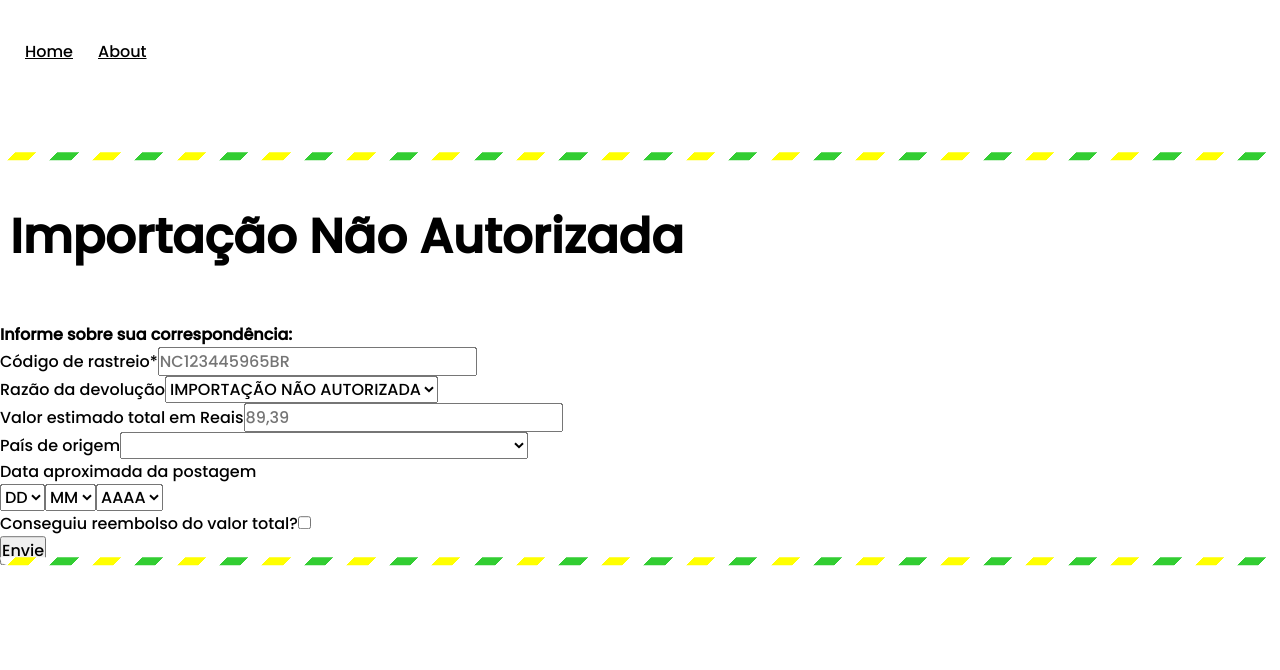
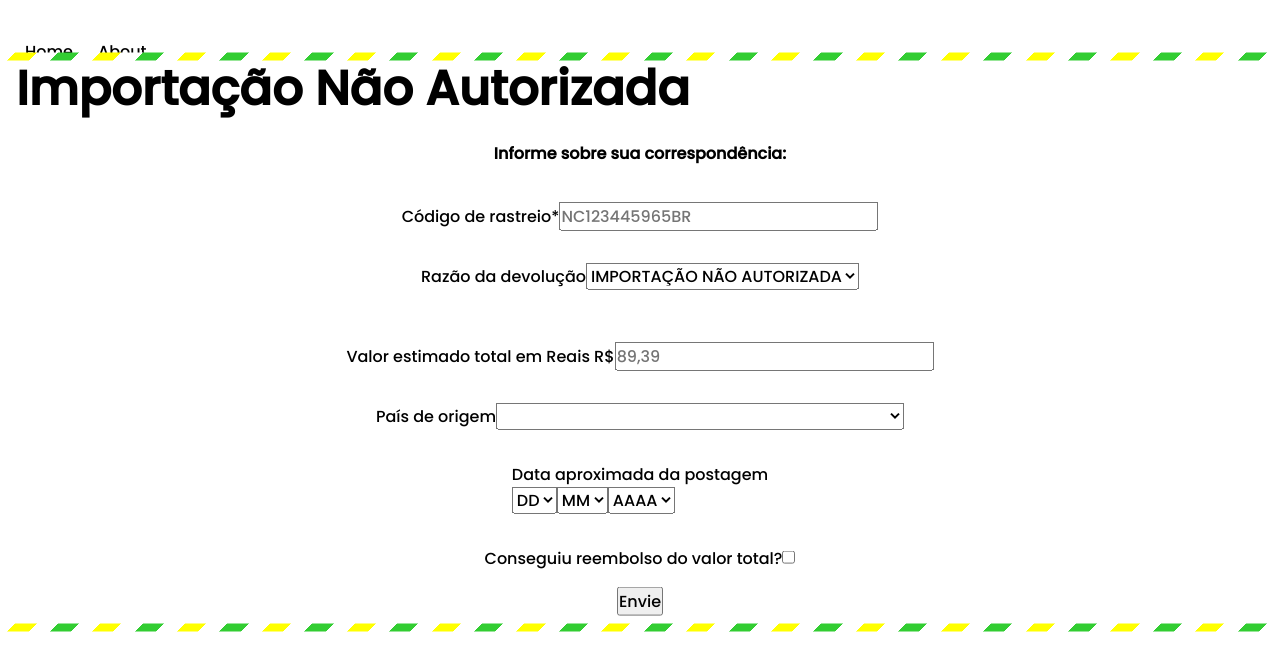
Before and after one commit to spiceee/bpon, a React app in the folder client/: page / in a window 1280 px wide. Shown: the top 670 px of the page. Built offline with nearby package versions, Linux system fonts and the light colour scheme.

Commit message:
Tweak form

```diff
--- a/client/src/components/Form.tsx
+++ b/client/src/components/Form.tsx
@@ -42,19 +42,24 @@ const Form: React.FC = () => {
         },
     });
 
-    const onSubmit = async (formData: any) => {};
+    const onSubmit = async (formData: any) => {
+        console.log(formData);
+    };
 
     return (
         <>
-            <h2>Informe sobre sua correspondência:</h2>
             <form onSubmit={handleSubmit(onSubmit)}>
-                <div>
+                <h2>Informe sobre sua correspondência:</h2>
+
+                <div className="requiredFields">
                     <div className="inputWrapper">
                         <label htmlFor="code">Código de rastreio*</label>
                         <input
                             {...register('code', {
                                 required: true,
+                                pattern: /[0-9A-Za-z]+/,
                             })}
+                            id="code"
                             type="text"
                             placeholder="NC123445965BR"
                             maxLength={13}
@@ -68,6 +73,7 @@ const Form: React.FC = () => {
                             {...register('reason', {
                                 required: false,
                             })}
+                            id="reason"
                         >
                             {REASONS.map(reason => (
                                 <option value={reason.code} key={reason.code}>
@@ -79,15 +85,17 @@ const Form: React.FC = () => {
                     </div>
                 </div>
 
-                <div>
+                <div className="optionalFields">
                     <div className="inputWrapper">
                         <label htmlFor="value_in_real">
-                            Valor estimado total em Reais
+                            Valor estimado total em Reais R$
                         </label>
                         <input
                             {...register('value_in_real', {
                                 required: false,
+                                pattern: /[0-9,\\.]+/,
                             })}
+                            id="value_in_real"
                             type="text"
                             placeholder="89,39"
                         />
@@ -103,6 +111,7 @@ const Form: React.FC = () => {
                                 required: false,
                             })}
                             defaultValue={DEFAULT}
+                            id="country_of_origin"
                         >
                             {COUNTRIES.map(country => (
                                 <option value={country.code} key={country.code}>
@@ -122,6 +131,7 @@ const Form: React.FC = () => {
                                 <select
                                     {...register('dopDay')}
                                     defaultValue={DEFAULT}
+                                    id="dopDay"
                                 >
                                     <option value={DEFAULT} disabled hidden>
                                         DD
--- a/client/src/styles/index.scss
+++ b/client/src/styles/index.scss
@@ -23,30 +23,54 @@ $small: 1120px;
 h1 {
     font-size: 3rem;
     font-weight: 900;
-    line-height: 220px;
-    margin-left: 10px;
+    line-height: 150%;
+    margin-left: 1rem;
+
     @media screen and (max-width: $medium) {
         font-size: 3rem;
-        line-height: 170px;
     }
+
     @media screen and (max-width: $small) {
         font-size: 30rem;
-        line-height: 120px;
     }
 }
 
 p {
-    font-size: 30px;
-    margin-left: 10px;
+    font-size: 1rem;
+    margin-left: 1rem;
+
     @media screen and (max-width: $small) {
         font-size: 20px;
     }
+}
+
+form {
+    display: flex;
+    flex-direction: column;
+    align-items: center;
+    justify-content: center;
+    height: 100%;
+
+    padding: 1rem 0;
+}
+
+.requiredFields,
+.optionalFields {
+    display: flex;
+    flex-direction: column;
+    justify-content: flex-start;
+    align-items: center;
+    margin-top: 20px;
 }
 
 .wrapper {
     position: relative;
     top: 50%;
     transform: translateY(-60%);
+}
+
+.inputWrapper {
+    padding: 1rem 0;
 }
 
 .App-logo {
```
